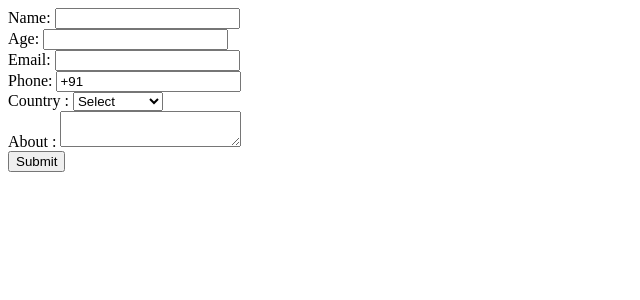
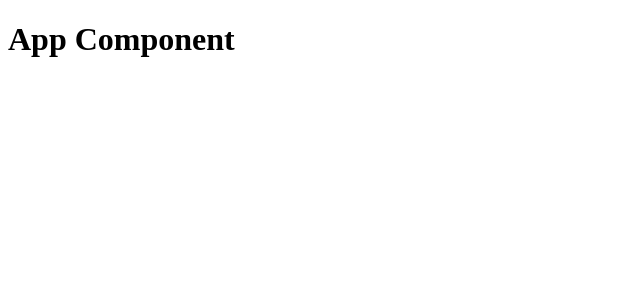
Before and after one commit to panneerselvam999/React-tutorial, a React (Create React App) app in the folder app/: page / in a window 1280 px wide. Shown: the top 300 px of the page, without its empty margins (0-640 px from the left). Built offline with nearby package versions, Linux system fonts and the light colour scheme.

Commit message:
react-route-dom install

```diff
--- a/app/package.json
+++ b/app/package.json
@@ -8,6 +8,7 @@
     "@testing-library/user-event": "^13.5.0",
     "react": "^18.2.0",
     "react-dom": "^18.2.0",
+    "react-router-dom": "^6.22.3",
     "react-scripts": "5.0.1",
     "web-vitals": "^2.1.4"
   },
--- a/app/src/App.js
+++ b/app/src/App.js
@@ -1,3 +1,6 @@
+
+import { BrowserRouter, Route, Routes } from "react-router-dom";
+
 
 function App() {
   return (
--- a/app/src/index.js
+++ b/app/src/index.js
@@ -1,6 +1,6 @@
 import React from 'react';
 import ReactDOM from 'react-dom/client';
-// import App from './App';
+import App from './App';
 
 //custom components
 // import Car from "./Component/Car.js";
@@ -12,13 +12,13 @@ import ReactDOM from 'react-dom/client';
 // import Scooter from './Component/Scooter';
 // import List from './Component/list';
 // import Timer from './Component/Timer';
-import Form from './Component/Form';
+// import Form from './Component/Form';
 
 const root = ReactDOM.createRoot(document.getElementById('root'));
 root.render(
   // <React.StrictMode>
   <>
-    {/* <App /> */}
+    <App />
     {/* <Car /> */}
     {/* <Garage /> */}
     {/* <Apple /> */}
@@ -28,7 +28,7 @@ root.render(
     {/* <Scooter /> */}
     {/* <List /> */}
     {/* <Timer /> */}
-    <Form />
+    {/* <Form /> */}
   </>
   //</React.StrictMode>
 );
```
Also changed, not shown: app/src/Route/About.js (added), app/src/Route/Contact.js (added), app/src/Route/Home.js (added), 1 other file (tests, documents, lock files or other folders).
